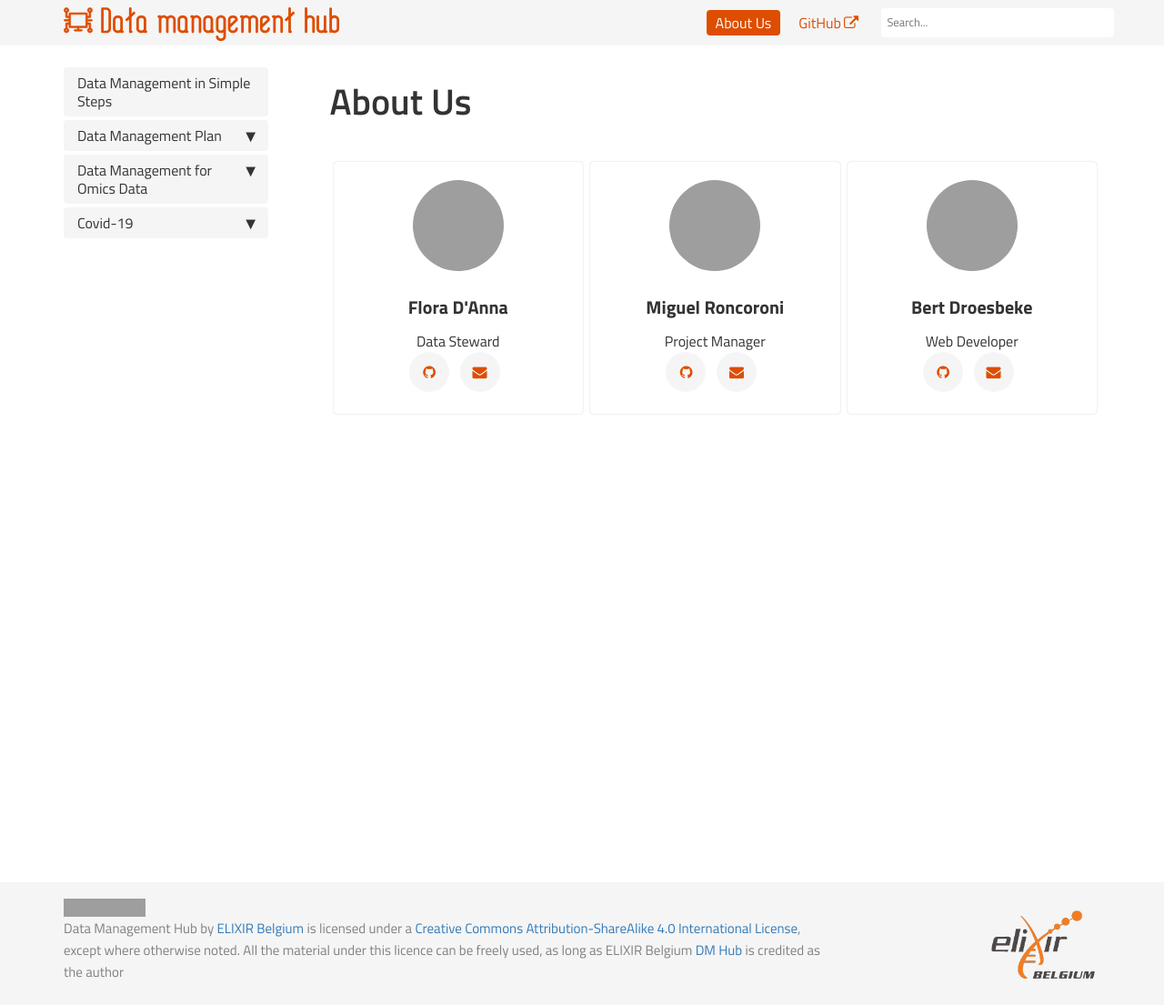
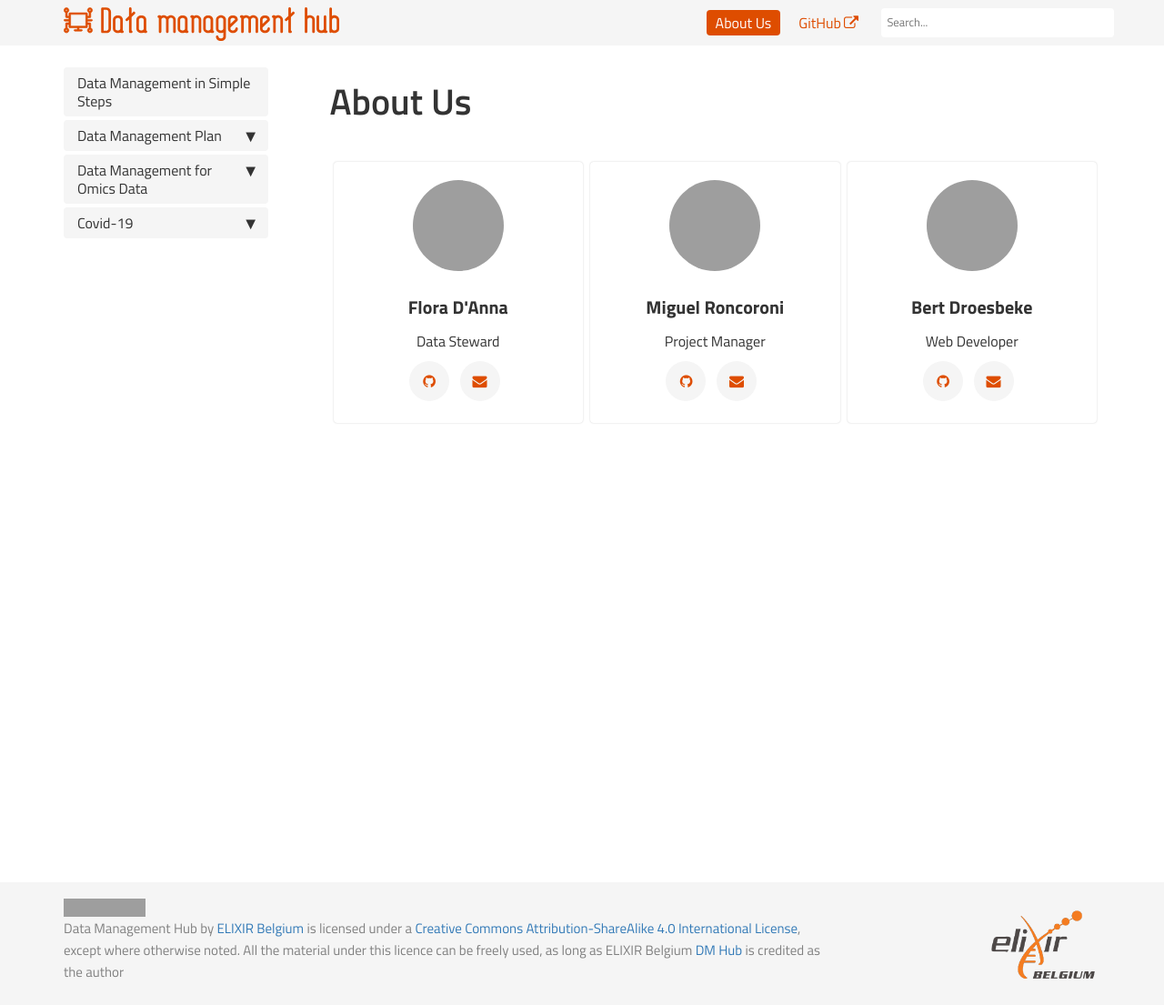
Before and after one commit to ELIXIR-Belgium/rdm-guide, a Jekyll site: the page built from pages/about_us.md, in a window 1280 px wide. Shown: the whole page at 91% size. Built offline with Jekyll 4.4.1, drawn with Linux system fonts in a browser that asks for light colours; grey boxes are pictures that could not be loaded.

Commit message:
Update customstyles.css
social icons margin

```diff
--- a/css/customstyles.css
+++ b/css/customstyles.css
@@ -624,12 +624,13 @@ figcaption {
 .social-icons {
     padding-left: 0;
     margin-bottom: 0;
-    list-style: none
+    list-style: none;
+    margin-top: 10px;
 }
 
 .social-icons li {
     display: inline-block;
-    margin-bottom: 4px
+    margin-bottom: 4px;
 }
 
 .social-icons li.title {
```
